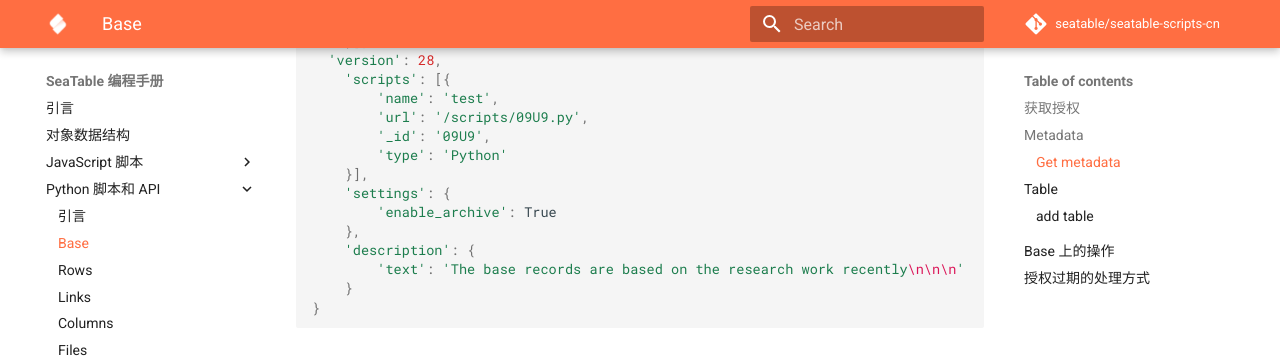
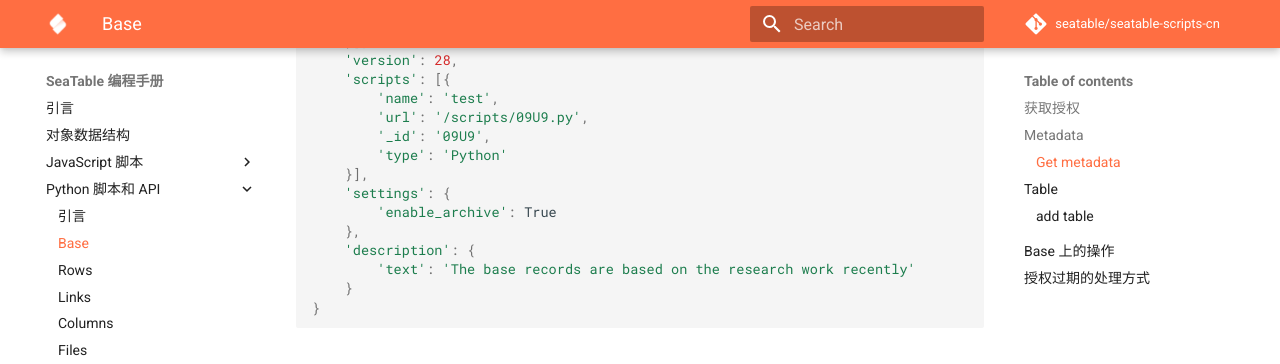
Before and after one commit to seatable/seatable-scripts-cn, an MkDocs documentation site: the page built from manual/python/base.md, in a window 1280 px wide and 900 px high, scrolled down 1856 px. Shown: the top 364 px of the window. Built offline with MkDocs 1.6.1 and Material for MkDocs 9.7.7, drawn with Linux system fonts in a browser that asks for light colours; comment, search, counter and statistics services are not loaded.

Commit message:
Update json format of metadata

````diff
--- a/manual/python/base.md
+++ b/manual/python/base.md
@@ -38,8 +38,8 @@
 		'_id': '4krH',
 		'name': '联系人',
 		'is_header_locked': False,
-    'description': 'xxxx',
-    'header_settings': {
+    		'description': 'xxxx',
+    		'header_settings': {
 			'header_height': 'double'
 		},
 		'columns': [{
@@ -83,10 +83,10 @@
 			'link_rows': {},
 			'summaries': {},
 			'colors': {},
-      'row_height': 'double'
+      			'row_height': 'double'
 		}]
 	}],
-  'version': 28,
+  	'version': 28,
 	'scripts': [{
 		'name': 'test',
 		'url': '/scripts/09U9.py',
@@ -97,7 +97,7 @@
 		'enable_archive': True
 	},
 	'description': {
-		'text': 'The base records are based on the research work recently\n\n\n'
+		'text': 'The base records are based on the research work recently'
 	}
 }
 ```
````
